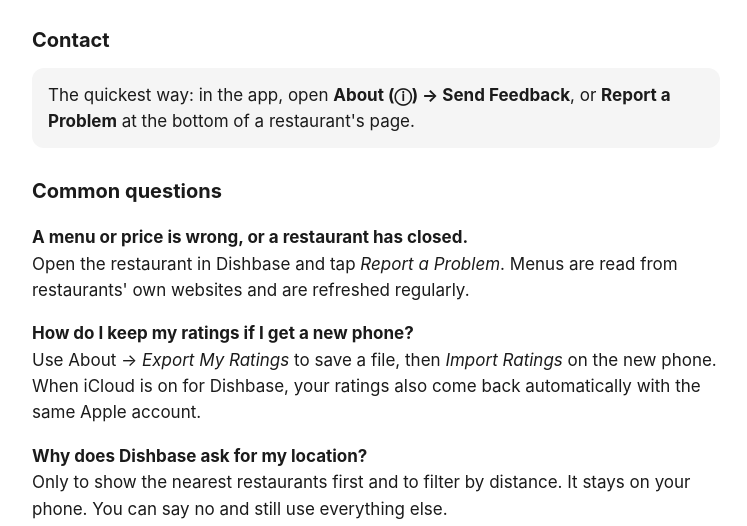
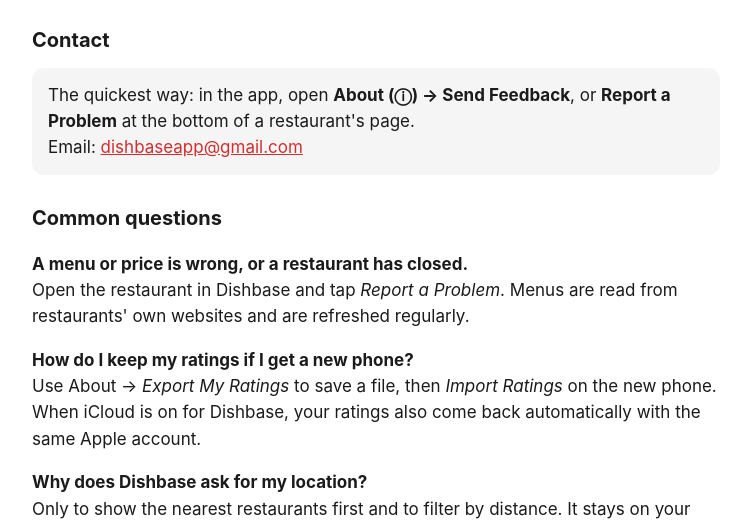
Before and after one commit to datanerdcory238/dishbase-site, a plain HTML site: page support.html in a window 1280 px wide. Shown: the part 197-723 px from the top of the page, without its empty margins (264-1011 px from the left). Drawn offline with Linux system fonts and the light colour scheme.

Commit message:
Support page: contact email
Co-Authored-By: Claude Opus 5.5 <noreply@anthropic.com>

```diff
--- a/support.html
+++ b/support.html
@@ -15,8 +15,8 @@
   <h2>Contact</h2>
   <div class="card">
     The quickest way: in the app, open <strong>About (ⓘ) → Send Feedback</strong>, or
-    <strong>Report a Problem</strong> at the bottom of a restaurant's page.
-    <!-- CONTACT_EMAIL: add "Email: <a href="mailto:…">…</a>" here once the Dishbase address exists -->
+    <strong>Report a Problem</strong> at the bottom of a restaurant's page.<br>
+    Email: <a href="mailto:dishbaseapp@gmail.com">dishbaseapp@gmail.com</a>
   </div>
 
   <h2>Common questions</h2>
```
